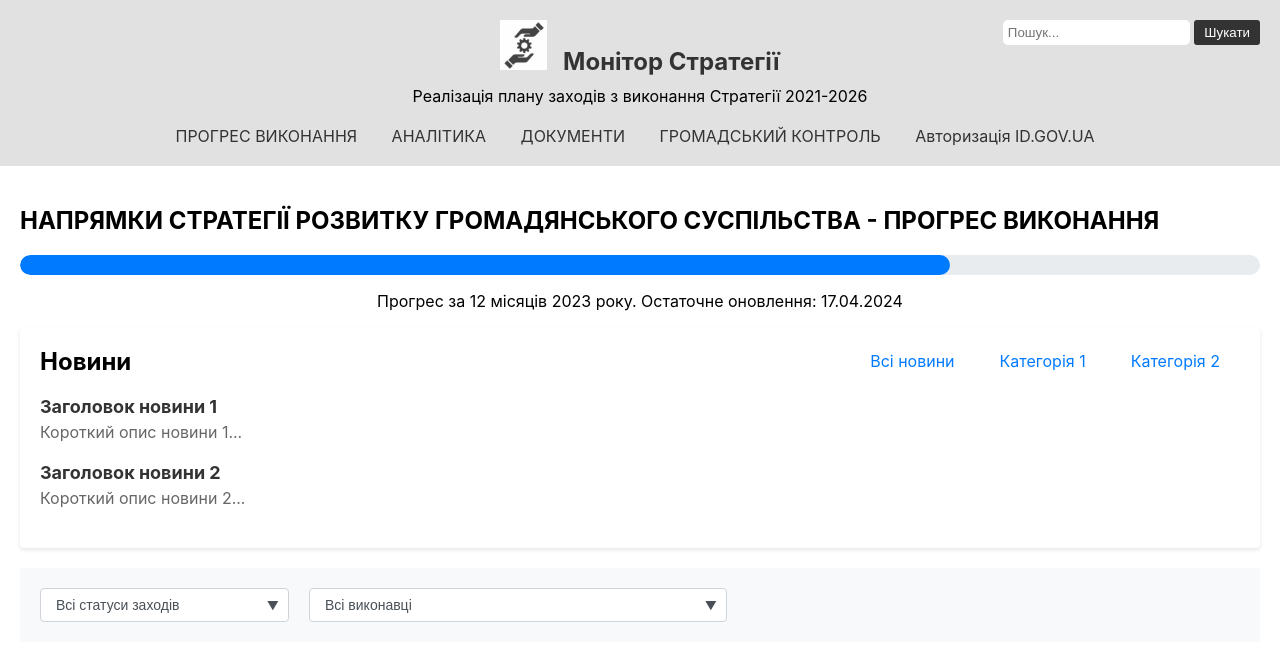
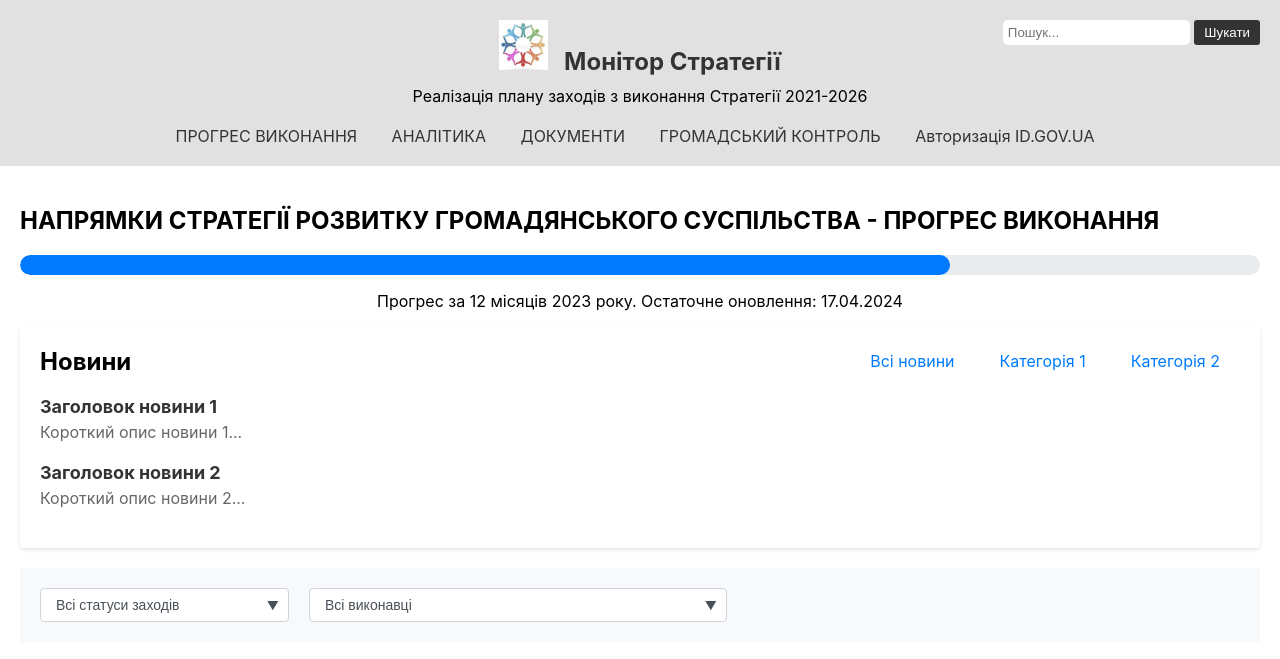
Before and after one commit to kirousha/monitor, a plain HTML site: page index.html in a window 1280 px wide. Shown: the top 659 px of the page. Drawn offline with Linux system fonts and the light colour scheme.

Commit message:
Update index.html

```diff
--- a/index.html
+++ b/index.html
@@ -298,7 +298,7 @@
 <body class="public">
     <header>
         <h1>
-            <img class="logo" src="icon_.png" alt="Іконка">
+            <img class="logo" src="icon.png" alt="Іконка">
             Монітор Стратегії</h1>
         <p>Реалізація плану заходів з виконання Стратегії 2021-2026</p>
         <nav>
```
